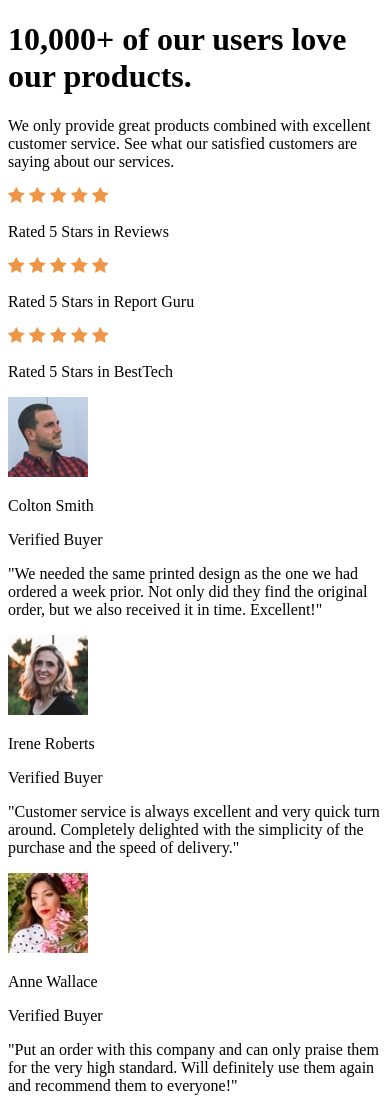
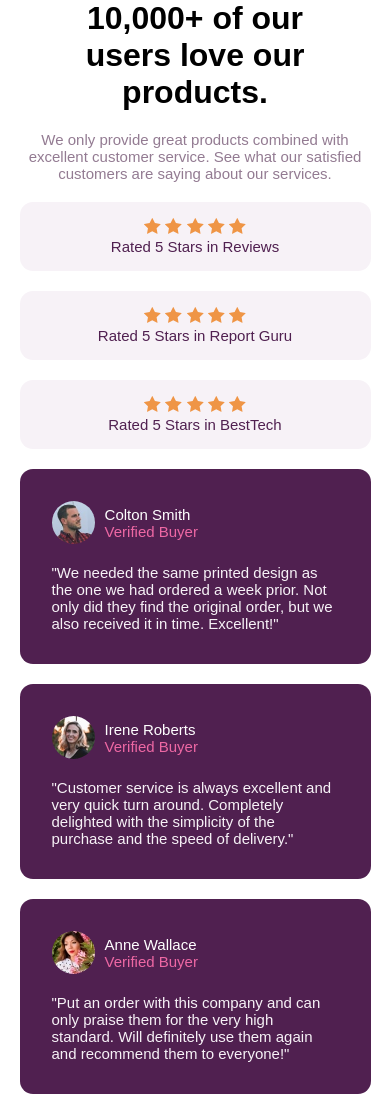
Before and after one commit to SanjayB06/social-proof-section, a plain HTML site: page index.html in a window 390 px wide. Shown: the top 1098 px of the page. Drawn offline with Linux system fonts and the light colour scheme; a web font is replaced by a local one.

Commit message:
mobile css

```diff
--- a/index.html
+++ b/index.html
@@ -11,7 +11,7 @@
       sizes="32x32"
       href="./images/favicon-32x32.png"
     />
-
+    <link rel="stylesheet" href="styles.css">
     <title>Frontend Mentor | Social proof section</title>
 
     <!-- Feel free to remove these styles or customise in your own stylesheet 👍 -->
@@ -68,8 +68,10 @@
         <div class="review">
           <div class="user-info">
             <img src="images/image-colton.jpg" alt="Colton Smith Picture" class="user-pic">
+            <div class="user-text">
               <p>Colton Smith</p>
               <p class="verified">Verified Buyer</p>
+            </div>
           </div>
           <div class="message">
             <p>"We needed the same printed design as the one we had ordered a week prior.
@@ -80,8 +82,10 @@
         <div class="review">
           <div class="user-info">
             <img src="images/image-irene.jpg" alt="Irene Roberts Picture" class="user-pic">
+            <div class="user-text">
               <p>Irene Roberts</p>
               <p class="verified">Verified Buyer</p>
+            </div>
           </div>
           <div class="message">
             <p>"Customer service is always excellent and very quick turn around. Completely
@@ -91,8 +95,10 @@
         <div class="review">
           <div class="user-info">
             <img src="images/image-anne.jpg" alt="Anne Wallace Picture" class="user-pic">
+            <div class="user-text">
               <p>Anne Wallace</p>
               <p class="verified">Verified Buyer</p>
+            </div>
           </div>
           <div class="message">
             <p>"Put an order with this company and can only praise them for the very high
--- /dev/null
+++ b/styles.css
@@ -0,0 +1,68 @@
+@import url("https://fonts.google.com/specimen/Spartan");
+*,*::before,*::after {
+    box-sizing: border-box;
+    padding: 0;
+    margin:0;
+    font-family: "Spartan",sans-serif;
+}
+
+.container {
+    width: 90%;
+    margin: 0 auto;
+}
+p {
+    font-size: 15px;;
+}
+/* Hero Text */
+.hero {
+    text-align: center;
+}
+.hero h1 {
+    width: 70%;
+    margin: 0 auto;
+    margin-bottom: 20px;
+    font-weight: 700;
+}
+.hero p {
+    color: hsl(303, 10%, 53%);
+}
+
+/* Stars */
+.star-review {
+    background-color: hsl(300, 24%, 96%);
+    margin: 20px 0;
+    padding: 1em;
+    text-align: center;
+    border-radius: 13px;
+}
+.star-review p {
+    color: hsl(300, 43%, 22%)
+}
+/* User Reviews */
+.review {
+    background-color: hsl(300, 43%, 22%);
+    margin:20px 0;
+    padding: 2em;
+    border-radius: 13px;
+}
+
+.user-info {
+    display: flex;
+    align-items: center;
+    margin-bottom: 20px;
+}
+
+.user-pic {
+    width: 15%;
+    border-radius: 50%;
+    margin-right: 10px;
+}
+.user-text p:first-of-type {
+    color: white;
+}
+.verified {
+    color:hsl(333, 80%, 67%);
+}
+.message {
+    color:hsl(300, 24%, 96%);
+}
```
Lines whose indentation alone changed are shown as unchanged.
